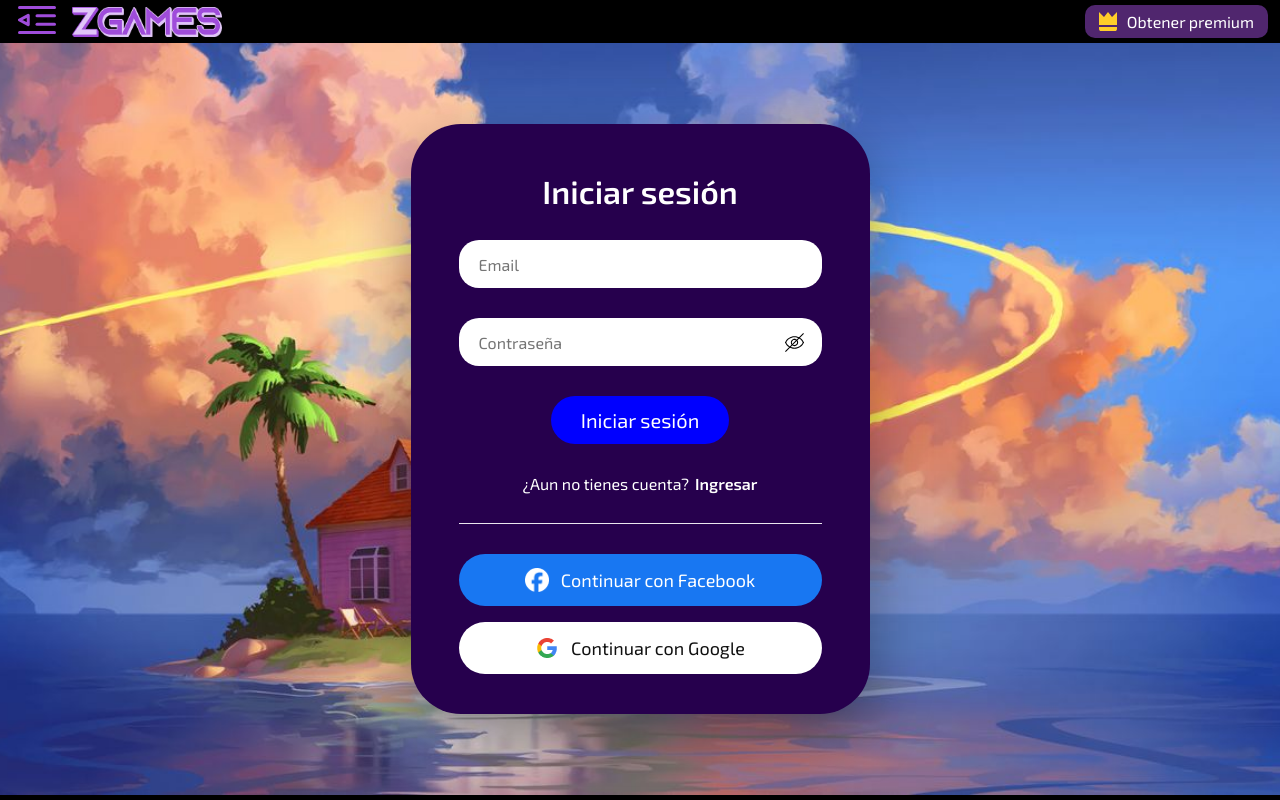
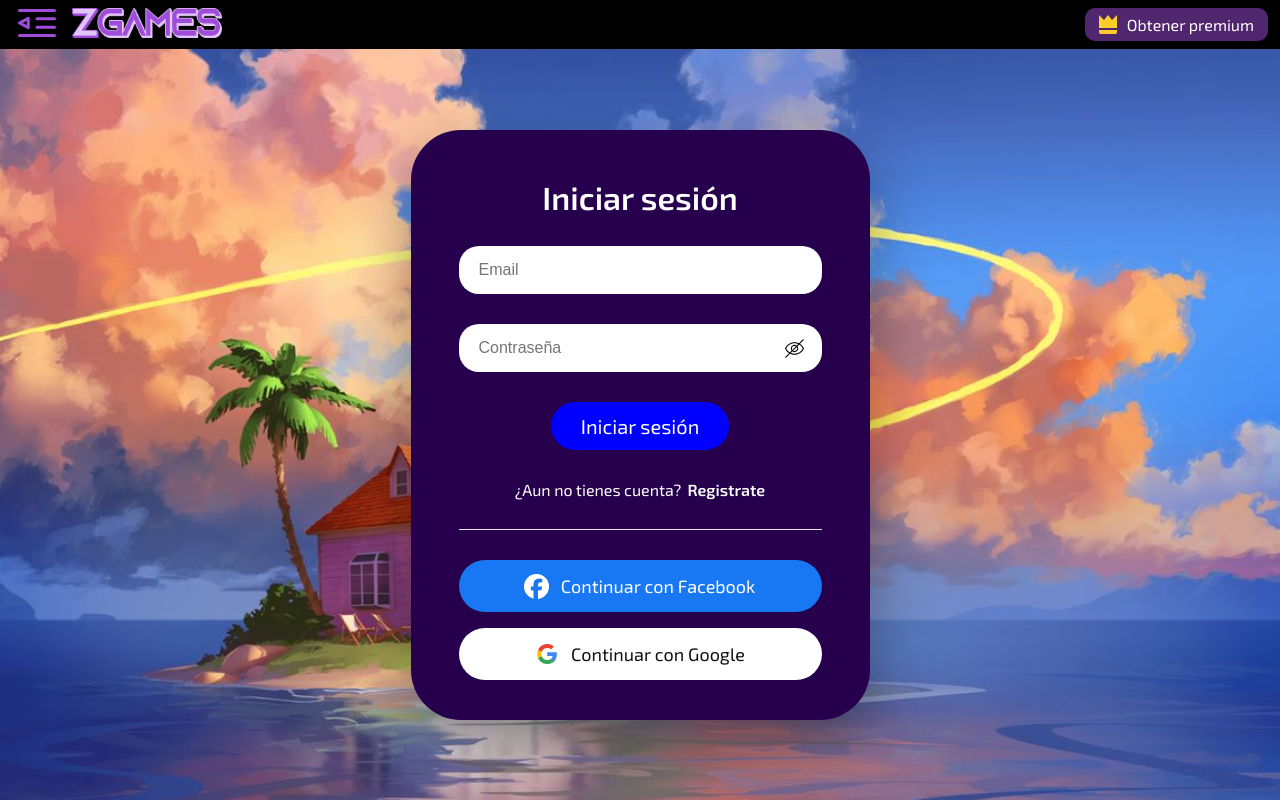
Before and after one commit to Juanca195/TPEInterfacesGrupo14, a plain HTML site: page InterfacesEntregable2/Html/Login.html in a window 1280 px wide. Shown: the top 800 px of the page. Drawn offline with Linux system fonts and the light colour scheme.

Commit message:
unificando codigo css.

```diff
--- a/InterfacesEntregable2/Css/Regsitro.css
+++ b/InterfacesEntregable2/Css/Regsitro.css
@@ -11,6 +11,9 @@
      --primary-light-2: #CCE6FF;
      --accent: #FFD700;
      --muted: #c1c1c1;
+     --background-page: #111114;
+     --white: #FFFFFF;
+     --black: #000000;
      --font-primary: 'Exo 2', 'sans serif';
      --font-secondary: 'Roboto','sans serif';
 }
@@ -20,49 +23,50 @@
 }
 
 body {
-     margin: 0;
-     background: #000;
-     color: #fff;
-     font-family: 'Exo 2';
-}
-
-.register-page {
      width: 100%;
      min-height: 100vh;
-     background:
-          linear-gradient(rgba(0, 0, 0, .3), rgba(0, 0, 0, .3)),
-          url('../Img/IconoParaFondo.jpeg') center/cover no-repeat;
      display: flex;
      flex-direction: column;
      align-items: center;
+     margin: 0;
+     background: linear-gradient(rgba(0, 0, 0, .3), rgba(0, 0, 0, .3)),
+          url('../Img/fondo_forms.jpeg') center/cover no-repeat;
+     color: var(--white);
+     font-family:var(--font-primary);
 }
 
+a { color: inherit; text-decoration: none; }
+h1, h2, h3, p { margin: 0; }
+ul { list-style: none; margin: 0; padding: 0; }
+button { font: inherit; color: inherit; background: none; border: none; cursor: pointer; }
+
+
+
 /*---------- Inicio de Header ----------*/
-.topbar {
+header {
      width: 100%;
-     height: 48px;
-     background: #000;
+     background: var(--black);
      display: flex;
+     flex-direction: row;
      align-items: center;
      justify-content: center;
-
 }
 
 
-.nav {
+
+nav {
      width: 100%;
-     margin: 12px;
+     margin: 8px 12px 8px;
      display: flex;
-     flex-direction: row;
      align-items: center;
      justify-content: space-between;
-
 }
 
 
 .content_nav_left {
      display: flex;
      align-items: center;
+     gap: 10px;
 }
 
 
@@ -92,7 +96,7 @@ body {
      align-self: stretch;
      border-radius: 10px;
      background: rgba(159, 76, 219, 0.50);
-     padding: 8px 12px;
+     padding: 0px 14px 0px;
      text-decoration: none;
      color: inherit
 }
--- a/InterfacesEntregable2/Css/inicio.css
+++ b/InterfacesEntregable2/Css/inicio.css
@@ -1,17 +1,22 @@
-/*Modificar esto*/
+
 :root {
-  --bg: #111114;
-  --bg-strong: #000000;
-  --panel: #0b0b0f;
-  --primary: #004080;
-  --primary-2: #002040;
-  --secondary: #9336D7;
-  --secondary-2: #9F4CDB;
-  --accent: #FFD700;
-  --blue: #0000FF;
-  --white: #ffffff;
-  --muted: #d9d9ff;
-  --shadow: rgba(0, 0, 0, 0.5);
+--secondary-dark-2: #26004D;
+--secondary-dark-1: #4D0099;
+--secondary: #9f4cdb;
+--secondary-light-1: #B366FF;
+--secondary-light-2: #E6CCFF;
+--primary-dark-2: #002040;
+--primary-dark-1: #004080;
+--primary: #0000FF;
+--primary-light-1: #4DA6FF;
+--primary-light-2: #CCE6FF;
+--accent: #FFD700;
+--muted: #c1c1c1;
+--background-page: #111114;
+--white: #FFFFFF;
+--black: #000000;
+--font-primary: 'Exo 2', 'sans serif';
+--font-secondary: 'Roboto','sans serif';
 }
 
 * {
@@ -25,9 +30,9 @@ html {
 body {
   margin: 0;
   min-height: 100vh;
-  background: var(--bg);
+  background: var(--background-page);
   color: var(--white);
-  font-family: 'Exo 2', Arial, sans-serif;
+  font-family: var(--font-primary);
 }
 
 a { color: inherit; text-decoration: none; }
@@ -35,11 +40,6 @@ h1, h2, h3, p { margin: 0; }
 ul { list-style: none; margin: 0; padding: 0; }
 button { font: inherit; color: inherit; background: none; border: none; cursor: pointer; }
 
-
-img {
-  display: block;
-  max-width: 100%;
-}
 
 
 /*      Inicio Nav  */
@@ -54,7 +54,7 @@ header{
 
   .nav {
     width: 100%;
-    margin: 5px 12px 5px;
+    margin: 8px 12px 8px;
     display: flex;
     align-items: center;
     justify-content: space-between;
@@ -85,13 +85,13 @@ header{
     background: transparent;
     border: none;
     outline: none;
-    color: var(--blanco);
+    color: var(--white);
     font-size: 16px;
 
   }
 
   .content-nav-search-center input::placeholder{
-    color: var(--blanco);
+    color: var(--white);
     opacity: 1;
   }
 
@@ -100,6 +100,7 @@ header{
     display: flex;
     flex-direction: row;
     align-items: center;
+    align-self: stretch;
     gap: 10px;
     text-decoration: none;
     color: inherit;
@@ -119,17 +120,15 @@ header{
 
   .content-perfil{
     width: 40px;
-    height: 40px;
+    height: auto;
     box-sizing: border-box;
     background: rgba(159, 76, 219, 0.50);
     border-radius: 10px;
     display: flex;
     justify-content: center;
     align-items: center;
+    align-self: stretch;
   }
-
-  /*Fin del nav*/
-
 /*    Fin del nav   */
 
 
@@ -140,7 +139,7 @@ header{
   align-items: center;
   justify-content: center;
   gap: 40px;
-  background: linear-gradient(90deg, var(--primary) 3%, var(--primary-2) 100%);
+  background: linear-gradient(50deg, var(--primary-dark-1) 3%, var(--primary-dark-2) 100%);
   padding: 18px 20px;
 }
 
@@ -301,105 +300,7 @@ header{
   padding: 12px 0 20px;
 }
 
-.footer-shell {
-  width: 100%;
-  background: #000;
-  margin-top: 40px;
-  padding: 24px;
-}
-
-.footer-columns {
-  display: grid;
-  grid-template-columns: repeat(5, minmax(180px, 1fr));
-  gap: 14px;
-  align-items: flex-start;
-}
-
-.footer-column {
-  display: flex;
-  flex-direction: column;
-  gap: 10px;
-}
-
-.footer-column h3,
-.social-area h3 {
-  margin: 0;
-  font-size: 16px;
-  font-weight: 500;
-}
-
-.footer-column ul {
-  list-style: none;
-  margin: 0;
-  padding: 0;
-  display: flex;
-  flex-direction: column;
-  gap: 8px;
-  font-size: 14px;
-  line-height: 1.3;
-}
-
-.footer-column p {
-  margin: 0;
-  font-size: 14px;
-  line-height: 1.4;
-}
-
-.footer-bottom {
-  display: flex;
-  justify-content: space-between;
-  align-items: center;
-  gap: 24px;
-  padding-top: 26px;
-  margin-top: 20px;
-}
-
-.footer-tagline {
-  max-width: 420px;
-  font-size: 14px;
-  font-weight: 700;
-  line-height: 1.2;
-}
-
-.footer-logo {
-  width: 300px;
-  height: auto;
-
-}
-
-.social-area {
-  display: flex;
-  flex-direction: column;
-  align-items: center;
-  gap: 10px;
-}
-
-.social-icons {
-  display: flex;
-  justify-content: center;
-  gap: 30px;
-  font-size: 24px;
-}
-
-.social-icons a {
-  display: inline-flex;
-  align-items: center;
-  justify-content: center;
-  width: 30px;
-  height: 30px;
-  color: var(--white);
-}
-
-.copyright {
-  color: #dedede;
-  font-size: 20px;
-}
-
-
-
-/*      Inicio del footer*/
-
-footer {
+footer{
      /* El footer usa todo el ancho y conserva poco espacio vertical. */
      display: flex;
      flex-direction: column;
@@ -407,9 +308,8 @@ footer {
      width: 100%;
      padding: 32px 16px 32px;
      gap: 30px;
-     background: #000;
+     background: var(--black);
      font-family: var(--font-secondary);
-
 }
 
 .footer-grid {
@@ -430,8 +330,6 @@ footer {
      text-align: start;
      gap: 20px;
      margin: 0px;
-
-
 }
 
 .footer-logo {
@@ -446,7 +344,7 @@ footer {
 }
 
 section ul{
-     margin: 0;
+     margin: 8px 0 0 0;
      padding: 0;
      list-style: none;
      display: flex;
--- a/InterfacesEntregable2/Css/juego.css
+++ b/InterfacesEntregable2/Css/juego.css
@@ -12,14 +12,14 @@
       --accent: #FFD700;
       --muted: #c1c1c1;
       --background-page: #111114;
-      --blanco: #FFFFFF;
+      --white: #FFFFFF;
+      --black: #000000;
       --font-primary: 'Exo 2', 'sans serif';
       --font-secondary: 'Roboto','sans serif';
   }
 
   *{
     box-sizing: border-box;
-    color: var(--blanco);
   }
 
   body {
@@ -28,9 +28,9 @@
     align-items: center;
     gap: 50px;
     margin: 0;
-    background: var(--fondo);
     font-family: var(--font-primary);
     background-color: var(--background-page);
+    color: var(--white);
   }
 
   a { color: inherit; text-decoration: none; }
@@ -72,16 +72,16 @@
 
   header{
     width: 100%;
-    background: #000;
+    background: var(--black);
     display: flex;
     flex-direction: row;
     align-items: center;
     justify-content: center;
   }
 
-  .nav {
+  nav {
     width: 100%;
-    margin: 5px 12px 5px;
+    margin: 8px 12px 8px;
     display: flex;
     align-items: center;
     justify-content: space-between;
@@ -112,13 +112,13 @@
     background: transparent;
     border: none;
     outline: none;
-    color: var(--blanco);
+    color: var(--white);
     font-size: 16px;
 
   }
 
   .content-nav-search-center input::placeholder{
-    color: var(--blanco);
+    color: var(--white);
     opacity: 1;
   }
 
@@ -411,7 +411,7 @@
     justify-content: center;
     gap: 30px;
     padding-top: 16px;
-    border-top: 1px solid var(--blanco);
+    border-top: 1px solid var(--white);
   }
 
   /* ===== Encabezados de sección ===== */
@@ -447,7 +447,7 @@
     align-items: center;
     gap: 16px;
     padding: 24px 0 32px;
-    border-bottom: 1px solid var(--blanco);
+    border-bottom: 1px solid var(--white);
     margin-bottom: 10px;
   }
 
@@ -465,7 +465,7 @@
     width: 100%;
     background: none;
     border: none;
-    color: var(--blanco);
+    color: var(--white);
     font-family: Roboto, sans-serif;
     font-size: 14px;
     letter-spacing: 0.14px;
@@ -473,7 +473,7 @@
   }
 
   .comments__input input::placeholder {
-    color: var(--blanco);
+    color: var(--white);
     opacity: 1;
   }
 
@@ -488,7 +488,7 @@
     width: 40px;
     height: 40px;
     border-radius: 50%;
-    background: var(--blanco);
+    background: var(--white);
   }
 
   .comment__body {
@@ -743,7 +743,7 @@
     width: 100%;
     padding: 32px 16px 32px;
     gap: 30px;
-    background: #000;
+    background: var(--black);
   }
 
   .footer-grid {
--- a/InterfacesEntregable2/Css/login.css
+++ b/InterfacesEntregable2/Css/login.css
@@ -1,5 +1,4 @@
-* {
-  box-sizing: border-box;
+:root {
   --secondary-dark-2: #26004D;
   --secondary-dark-1: #4D0099;
   --secondary: #9f4cdb;
@@ -11,15 +10,29 @@
   --primary-light-1: #4DA6FF;
   --primary-light-2: #CCE6FF;
   --accent: #FFD700;
+  --muted: #c1c1c1;
+  --background-page: #111114;
+  --white: #FFFFFF;
+  --black: #000000;
+  --font-primary: 'Exo 2', 'sans serif';
+  --font-secondary: 'Roboto','sans serif';
+}
+
+*{
+   box-sizing: border-box;
 }
 
 body {
+  display: flex;
+  flex-direction: column;
+  align-items: center;
   width: 100%;
   min-height: 100%;
   margin: 0;
   font-family: 'Exo 2', Arial, sans-serif;
-  background: #111114;
-  color: #fff;
+  background: linear-gradient(rgba(0, 0, 0, .3), rgba(0, 0, 0, .3)),
+          url('../Img/fondo_forms.jpeg') center/cover no-repeat;;
+  color: var(--white);
 }
 
 a { color: inherit; text-decoration: none; }
@@ -28,49 +41,21 @@ ul { list-style: none; margin: 0; padding: 0; }
 button { font: inherit; color: inherit; background: none; border: none; cursor: pointer; }
 
 
-img {
-  max-width: 100%;
-  display: block;
-}
-
-button,
-input {
-  font: inherit;
-}
-
-ul {
-  list-style: none;
-  padding: 0;
-  margin: 0;
-}
-
-
-.login-page {
-  width: 100%;
-  min-height: 100vh;
-  background: rgba(0, 0, 0, 0.7);
-  display: flex;
-  flex-direction: column;
-  align-items: center;
-
-}
-
 /* ------------- Inicio de header y nav -------------*/
 
 header {
   width: 100%;
-  background: #000;
+  background: var(--black);
   display: flex;
   flex-direction: row;
   align-items: center;
   justify-content: center;
-
 }
 
 
-.nav {
+nav {
   width: 100%;
-  margin: 5px 12px 5px;
+  margin: 8px 12px 8px;
   display: flex;
   align-items: center;
   justify-content: space-between;
@@ -87,7 +72,6 @@ header {
 .btn-subscription {
   display: flex;
   align-items: center;
-  align-self: stretch;
   gap: 10px;
   align-self: stretch;
   border-radius: 10px;
@@ -96,8 +80,6 @@ header {
   text-decoration: none;
   color: inherit
 }
-
-
 /*------------- Fin de header y nav ------------- */
 
 
@@ -143,7 +125,7 @@ header {
 .login-title {
   width: 100%;
   text-align: center;
-  color: #fff;
+  color: var(--white);
   font-size: 2rem;
   font-weight: 600;
   line-height: 1.2;
@@ -153,7 +135,7 @@ header {
   width: 100%;
   height: 48px;
   border-radius: 20px;
-  background: #fff;
+  background: var(--white);
   display: flex;
   align-items: center;
   justify-content: space-between;
@@ -165,7 +147,7 @@ header {
   width: 100%;
   border: 0;
   background: transparent;
-  color: #000;
+  color: var(--black);
   outline: none;
   font-size: 1rem;
 }
@@ -203,12 +185,12 @@ header {
   align-items: center;
   justify-content: center;
   flex-wrap: wrap;
-  color: #fff;
+  color: var(--white);
   font-size: 1rem;
 }
 
 .register-link a {
-  color: #fff;
+  color: var(--white);
   text-decoration: none;
   font-weight: 600;
 }
@@ -220,7 +202,7 @@ header {
   border-radius: 30px;
   align-self: center;
   padding: 12px 30px;
-  color: #fff;
+  color: var(--white);
   background: var(--primary);
 }
 
@@ -260,11 +242,11 @@ header {
 
 .social-button.facebook {
   background: #1877f2;
-  color: #fff;
+  color: var(--white);
 }
 
 .social-button.google {
-  background: #fff;
+  background:var(--white);
   color: #111;
 }
 
@@ -297,7 +279,7 @@ footer {
   width: 100%;
   padding: 32px 16px 32px;
   gap: 30px;
-  background: #000;
+  background: var(--black);
 }
 
 .footer-grid {
--- a/InterfacesEntregable2/Html/Login.html
+++ b/InterfacesEntregable2/Html/Login.html
@@ -6,15 +6,19 @@
   <meta name="viewport" content="width=device-width, initial-scale=1.0">
   <title>Login | ZGames</title>
   <link rel="stylesheet" href="../Css/login.css">
+  <!-- Exo 2 tipografia -->
   <link rel="preconnect" href="https://fonts.googleapis.com">
   <link rel="preconnect" href="https://fonts.gstatic.com" crossorigin>
-  <link href="https://fonts.googleapis.com/css2?family=Exo+2:ital,wght@0,100..900;1,100..900&display=swap" rel="stylesheet">
+  <link href="https://fonts.googleapis.com/css2?family=Exo+2:wght@400;600;700&display=swap" rel="stylesheet">
+  <!-- Roboto -->
+  <link rel="preconnect" href="https://fonts.googleapis.com">
+  <link rel="preconnect" href="https://fonts.gstatic.com" crossorigin>
+  <link href="https://fonts.googleapis.com/css2?family=Roboto:ital,wght@0,100..900;1,100..900&display=swap" rel="stylesheet">
 </head>
 
 <body>
-  <div class="login-page">
-    <header>
-      <nav class="nav" arial-label="Navegacion principal">
+  <header>
+      <nav arial-label="Navegacion principal">
         <div class="content_nav_left">
           <button class="btn-burger" type="button" aria-label="Abrir menú hamburguesa">
             <svg xmlns="http://www.w3.org/2000/svg" width="38" height="28" viewBox="0 0 38 28" fill="none">
@@ -50,7 +54,7 @@
 
 
     <main class="login-stage">
-      <img class="page-hero" src="../Img/IconoParaFondo.jpeg" alt="Fondo principal" />
+      <img class="page-hero" src="../Img/fondo_forms.jpeg" alt="Fondo principal" />
 
       <section class="login-card">
         <div class="login-content">
@@ -84,7 +88,7 @@
 
           <div class="register-link">
             <span>¿Aun no tienes cuenta?</span>
-            <a href="./Inicio.html">Ingresar</a>
+            <a href="./Registro.html">Registrate</a>
           </div>
 
           <div class="separator"></div>
@@ -205,9 +209,6 @@
                 </div>
         </footer>
 
-
-
-  </div>
 </body>
 
 </html>
```
Also changed, not shown: InterfacesEntregable2/Html/Inicio.html (+37 -31 lines), InterfacesEntregable2/Html/Registro.html (+5 -5 lines), InterfacesEntregable2/Img/fondo_forms.jpeg (renamed from InterfacesEntregable2/Img/IconoParaFondo.jpeg).
